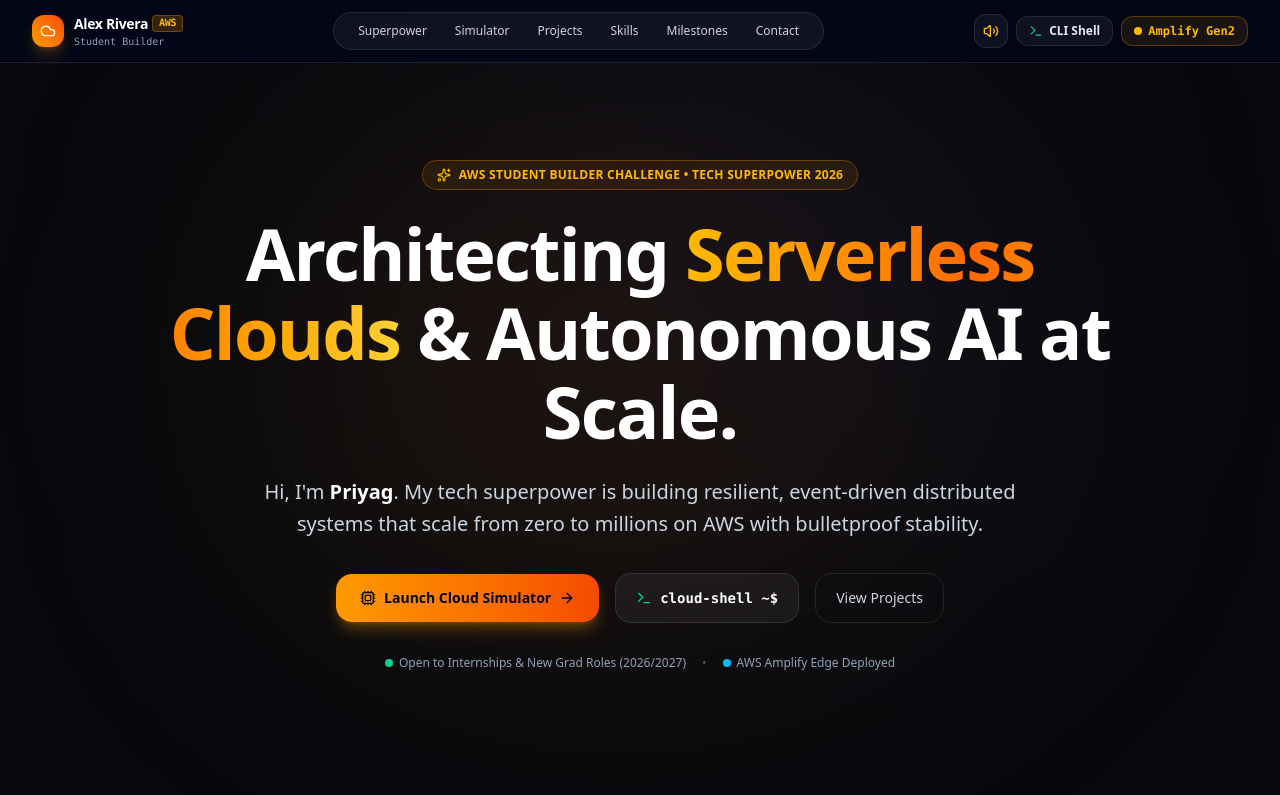
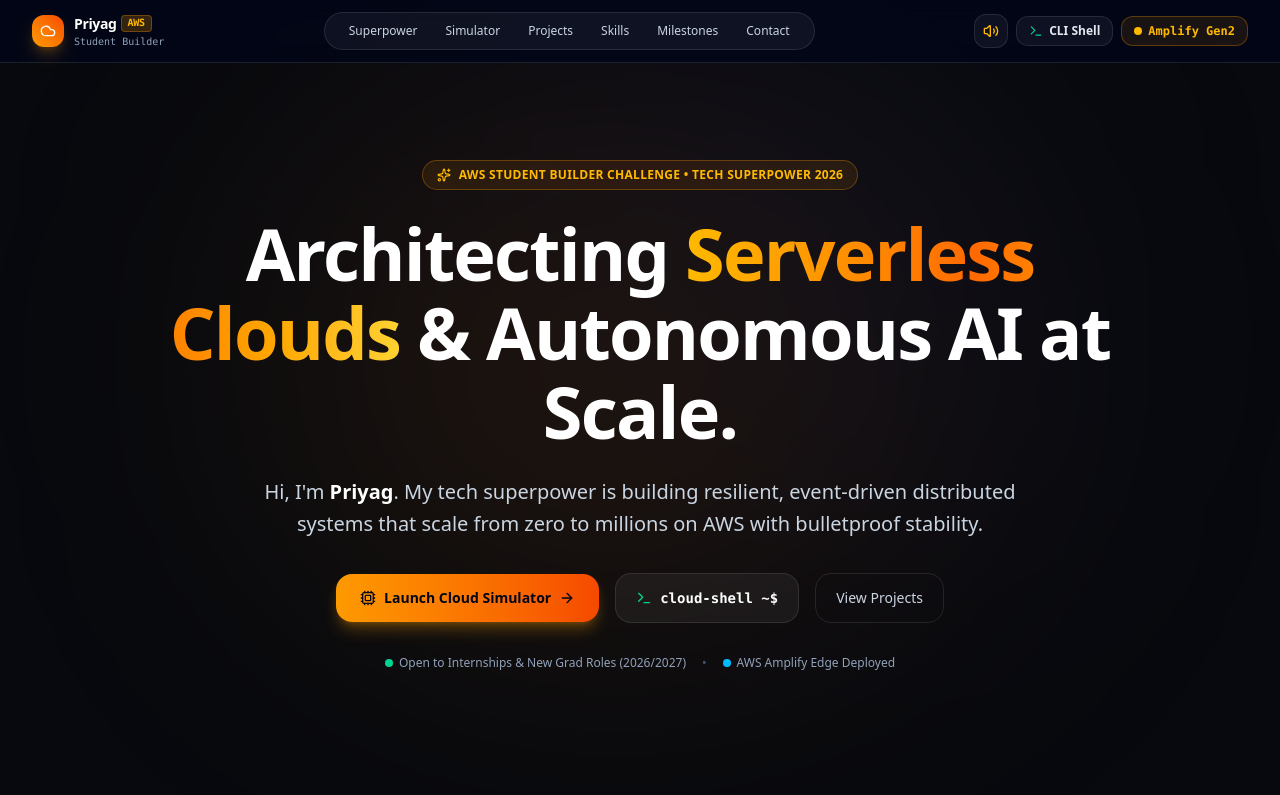
Before and after one commit to PRIYAGDEV/aws-builder-portfolio, a React (Vite) app: page / in a window 1280 px wide. Shown: the top 795 px of the page. Built offline with nearby package versions, Linux system fonts and the light colour scheme.

Commit message:
Update navbar branding and author metadata to Priyag

```diff
--- a/src/components/ContactSection.tsx
+++ b/src/components/ContactSection.tsx
@@ -132,7 +132,7 @@ export const ContactSection: React.FC = () => {
                       required
                       value={name}
                       onChange={(e) => setName(e.target.value)}
-                      placeholder="e.g. Alex Rivera"
+                      placeholder="e.g. Priyag"
                       className="w-full px-3.5 py-2.5 rounded-xl bg-white/5 border border-white/10 text-xs text-white placeholder:text-slate-600 focus:outline-none focus:border-amber-400 transition-colors"
                     />
                   </div>
--- a/src/components/Navbar.tsx
+++ b/src/components/Navbar.tsx
@@ -1,5 +1,6 @@
 import React, { useState } from 'react';
 import { Terminal, Volume2, VolumeX, Menu, X, Cloud } from 'lucide-react';
+import { PORTFOLIO_DATA } from '../data/portfolioData';
 import { sounds } from '../utils/sound';
 
 interface NavbarProps {
@@ -39,7 +40,7 @@ export const Navbar: React.FC<NavbarProps> = ({ onOpenTerminal }) => {
           </div>
           <div className="flex flex-col">
             <span className="text-sm font-extrabold tracking-tight text-white flex items-center gap-1">
-              Alex Rivera
+              {PORTFOLIO_DATA.personal.name}
               <span className="text-[10px] font-mono px-1.5 py-0.2 rounded bg-amber-500/20 text-amber-400 border border-amber-500/30">
                 AWS
               </span>
```
Also changed, not shown: 1 other file (tests, documents, lock files or other folders).
